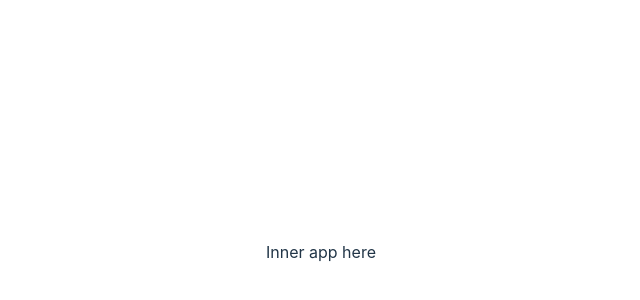
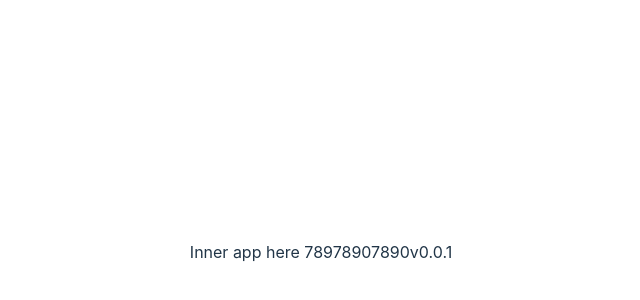
Before and after one commit to sodiumhalogenteam/aa-embed-test, a React (Vite) app in the folder frontend/: page / in a window 1280 px wide. Shown: the part 148-448 px from the top of the page, without its empty margins (319-959 px from the left). Built offline with nearby package versions, Linux system fonts and the light colour scheme.

Commit message:
📦  FEAT: [App] add version number

```diff
--- a/frontend/package.json
+++ b/frontend/package.json
@@ -23,5 +23,9 @@
   "peerDependencies": {
     "react": "^16.8.0 || 17.x",
     "react-dom": "^16.8.0 || 17.x"
+  },
+  "volta": {
+    "node": "16.15.1",
+    "yarn": "1.22.19"
   }
 }
--- a/frontend/src/App.tsx
+++ b/frontend/src/App.tsx
@@ -1,8 +1,15 @@
 import { useState } from "react";
 import "./App.css";
-
-function App() {
-  return <div className="App">Inner app here</div>;
+import { VERSION } from "./VERSION";
+interface AppProps {
+  user: { userId: string };
+}
+function App(props: AppProps) {
+  return (
+    <div className="App">
+      Inner app here {props.user.userId}v{VERSION}
+    </div>
+  );
 }
 
 export default App;
--- /dev/null
+++ b/frontend/src/VERSION.ts
@@ -0,0 +1 @@
+export const VERSION = "0.0.1";
--- a/frontend/src/main.tsx
+++ b/frontend/src/main.tsx
@@ -1,10 +1,10 @@
-import React from 'react'
-import ReactDOM from 'react-dom/client'
-import App from './App'
-import './index.css'
+import React from "react";
+import ReactDOM from "react-dom/client";
+import App from "./App";
+import "./index.css";
 
-ReactDOM.createRoot(document.getElementById('root') as HTMLElement).render(
+ReactDOM.createRoot(document.getElementById("root") as HTMLElement).render(
   <React.StrictMode>
-    <App />
-  </React.StrictMode>,
-)
+    <App user={{userId: '78978907890'}} />
+  </React.StrictMode>
+);
```
